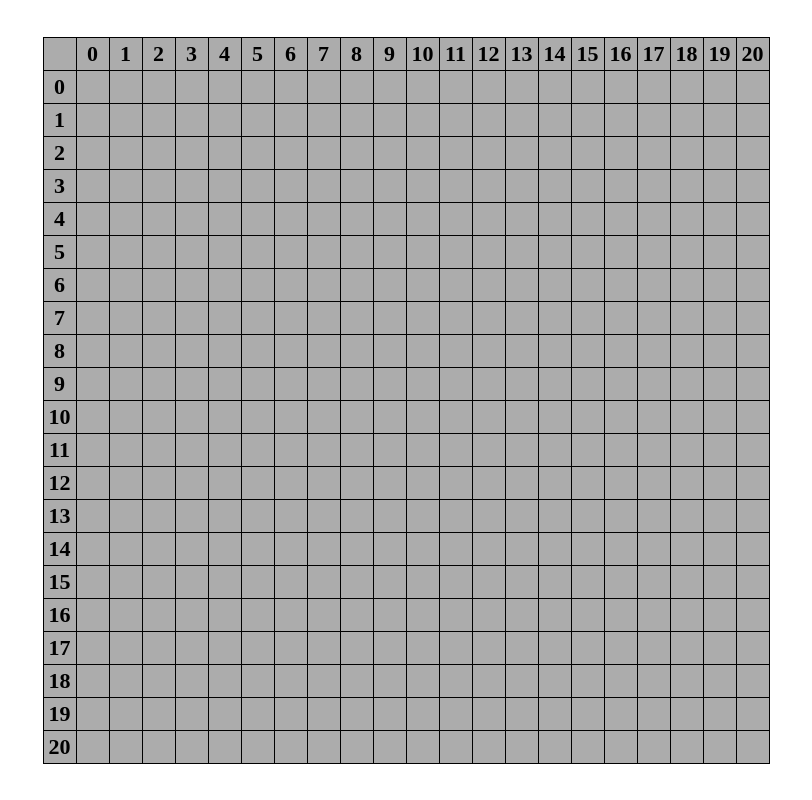
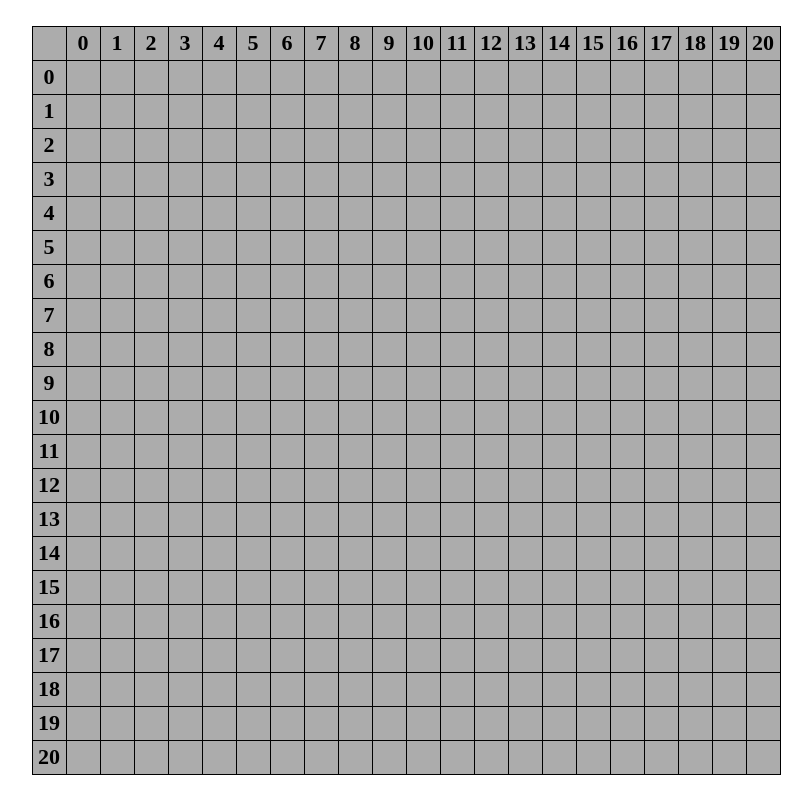
Before and after one commit to BlazTech/Gomoku, a plain HTML site: page index.html in a window 1280 px wide. Shown: the whole page, without its empty margins (234-1046 px from the left). Drawn offline with Linux system fonts and the light colour scheme.

Commit message:
Change to em

```diff
--- a/style.css
+++ b/style.css
@@ -28,7 +28,7 @@ table {
 }
 
 th {
-  width: 32px;
-  height: 32px;
+  width: 1.5em;
+  height: 1.5em;
   background: rgb(172, 172, 172);
 }
```
